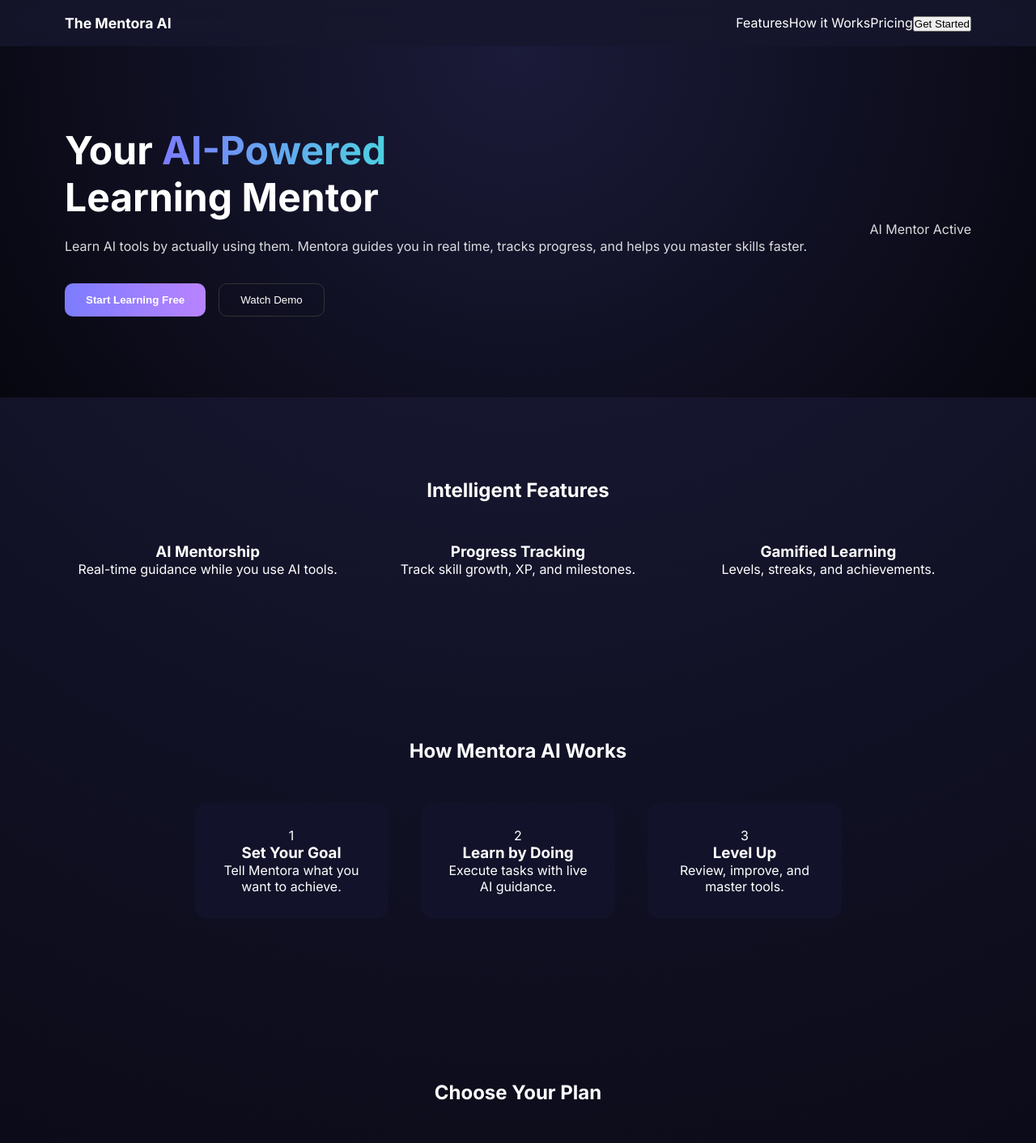
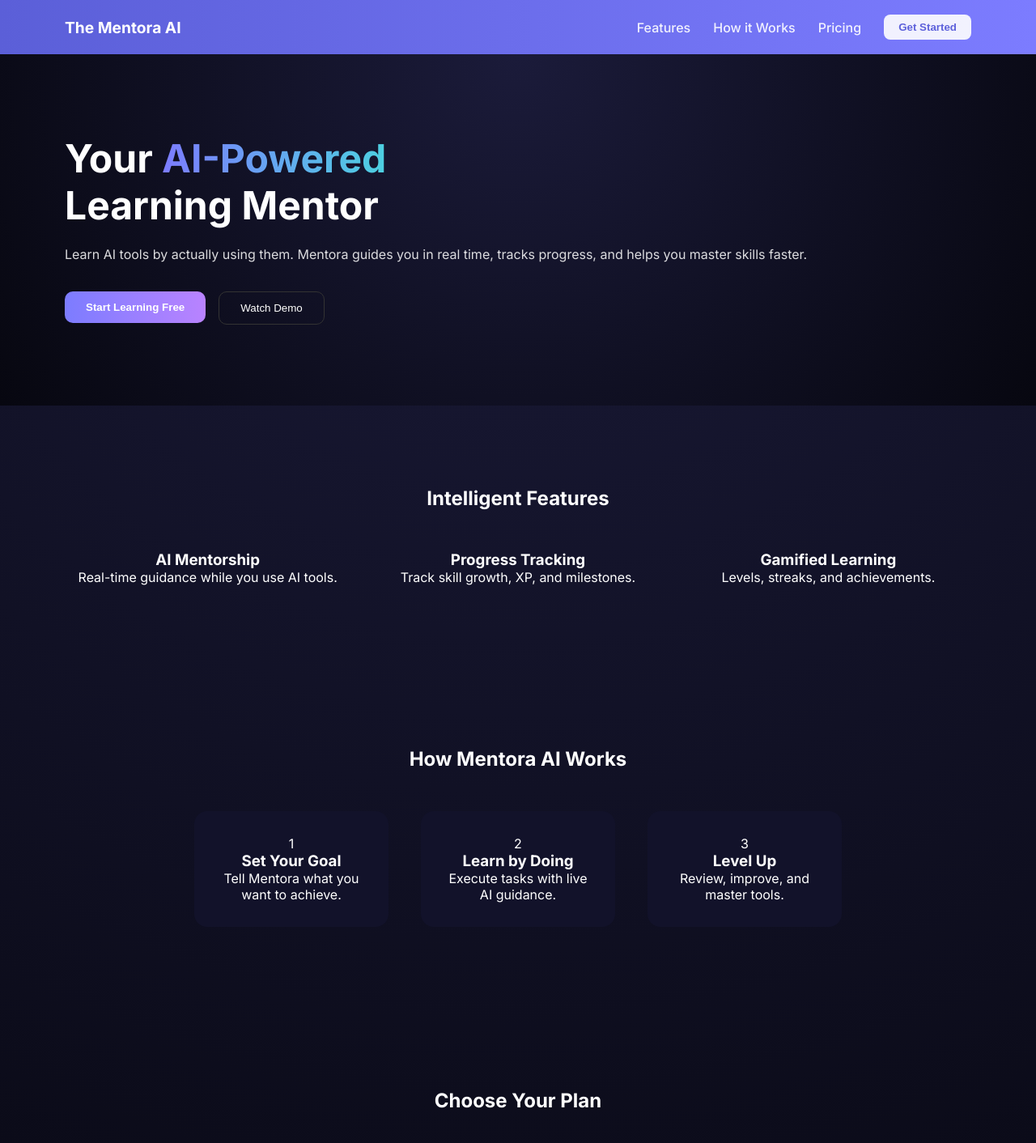
Before and after one commit to Neel24orion/AIBoomiMentora, a Next.js app in the folder frontend/: page / in a window 1280 px wide. Shown: the top 1412 px of the page at 81% size. Built offline with nearby package versions, Linux system fonts and the light colour scheme.

Commit message:
Added navbar

```diff
--- a/frontend/src/app/page.js
+++ b/frontend/src/app/page.js
@@ -1,31 +1,31 @@
+import Link from "next/link";
+import Navbar from "../components/Navbar";
+
 export default function Home() {
   return (
     <main>
 
-      {/* NAVBAR */}
-      <nav className="navbar">
-        <div className="logo">The Mentora AI</div>
-        <div className="nav-links">
-          <a>Features</a>
-          <a>How it Works</a>
-          <a>Pricing</a>
-          <button className="nav-cta">Get Started</button>
-        </div>
-      </nav>
+      {/* NAVBAR (FROM COMPONENTS) */}
+      <Navbar />
 
       {/* HERO */}
       <section className="hero">
         <div className="hero-left">
           <h1>
-            Your <span>AI-Powered</span><br />Learning Mentor
+            Your <span>AI-Powered</span>
+            <br />
+            Learning Mentor
           </h1>
+
           <p>
             Learn AI tools by actually using them. Mentora guides you
             in real time, tracks progress, and helps you master skills faster.
           </p>
 
           <div className="hero-actions">
-            <button className="primary">Start Learning Free</button>
+            <Link href="/home">
+              <button className="primary">Start Learning Free</button>
+            </Link>
             <button className="secondary">Watch Demo</button>
           </div>
         </div>
@@ -33,7 +33,7 @@ export default function Home() {
         <div className="hero-right">
           <div className="mentor-card">
             <div className="mentor-glow" />
-            <p> AI Mentor Active</p>
+            <p></p>
           </div>
         </div>
       </section>
@@ -41,43 +41,77 @@ export default function Home() {
       {/* FEATURES */}
       <section className="features">
         <h2>Intelligent Features</h2>
+
         <div className="feature-grid">
-          <Feature title="AI Mentorship" text="Real-time guidance while you use AI tools." />
-          <Feature title="Progress Tracking" text="Track skill growth, XP, and milestones." />
-          <Feature title="Gamified Learning" text="Levels, streaks, and achievements." />
+          <Feature
+            title="AI Mentorship"
+            text="Real-time guidance while you use AI tools."
+          />
+          <Feature
+            title="Progress Tracking"
+            text="Track skill growth, XP, and milestones."
+          />
+          <Feature
+            title="Gamified Learning"
+            text="Levels, streaks, and achievements."
+          />
         </div>
       </section>
 
       {/* HOW IT WORKS */}
       <section className="steps">
         <h2>How Mentora AI Works</h2>
+
         <div className="step-grid">
-          <Step n="1" t="Set Your Goal" d="Tell Mentora what you want to achieve." />
-          <Step n="2" t="Learn by Doing" d="Execute tasks with live AI guidance." />
-          <Step n="3" t="Level Up" d="Review, improve, and master tools." />
+          <Step
+            n="1"
+            t="Set Your Goal"
+            d="Tell Mentora what you want to achieve."
+          />
+          <Step
+            n="2"
+            t="Learn by Doing"
+            d="Execute tasks with live AI guidance."
+          />
+          <Step
+            n="3"
+            t="Level Up"
+            d="Review, improve, and master tools."
+          />
         </div>
       </section>
 
       {/* PRICING */}
       <section className="pricing">
         <h2>Choose Your Plan</h2>
+
         <div className="pricing-grid">
-          <Price title="Basic" price="$0" features={["5 AI sessions", "Basic tracking"]} />
+          <Price
+            title="Freemium"
+            price="₹0"
+            features={["5 AI sessions", "Basic tracking"]}
+          />
           <PricePro />
-          <Price title="Enterprise" price="$99" features={["Teams", "Custom AI", "Support"]} />
+          <Price
+            title="Enterprise"
+            price="$99"
+            features={["Teams", "Custom AI", "Support"]}
+          />
         </div>
       </section>
 
       {/* FOOTER */}
       <footer>
-        <p>©️ 2026 The Mentora AI a product by SnehalAnand Techventures.</p>
+        <p>© 2026 The Mentora AI a product by SnehalAnand Techventures.</p>
       </footer>
 
     </main>
   );
 }
 
-/* COMPONENTS */
+/* ===================== */
+/* COMPONENTS (LOCAL)    */
+/* ===================== */
 
 function Feature({ title, text }) {
   return (
@@ -103,8 +137,14 @@ function Price({ title, price, features }) {
     <div className="price-card">
       <h3>{title}</h3>
       <h1>{price}</h1>
-      {features.map((f) => <p key={f}>✓ {f}</p>)}
-      <button className="secondary">Get Started</button>
+
+      {features.map((f) => (
+        <p key={f}>✓ {f}</p>
+      ))}
+
+      <Link href="/home">
+        <button className="secondary">Get Started</button>
+      </Link>
     </div>
   );
 }
@@ -117,7 +157,10 @@ function PricePro() {
       <p>✓ Unlimited AI sessions</p>
       <p>✓ Advanced analytics</p>
       <p>✓ Priority support</p>
-      <button className="primary">Start Free Trial</button>
+
+      <Link href="/home">
+        <button className="primary">Start Free Trial</button>
+      </Link>
     </div>
   );
 }
--- a/frontend/src/components/Navbar.js
+++ b/frontend/src/components/Navbar.js
@@ -0,0 +1,20 @@
+import Link from "next/link";
+import styles from "./Navbar.module.css";
+
+export default function Navbar() {
+  return (
+    <nav className={styles.navbar}>
+      <div className={styles.logo}>The Mentora AI</div>
+
+      <div className={styles.navLinks}>
+        <a>Features</a>
+        <a>How it Works</a>
+        <a>Pricing</a>
+
+        <Link href="/home">
+          <button className={styles.cta}>Get Started</button>
+        </Link>
+      </div>
+    </nav>
+  );
+}
--- /dev/null
+++ b/frontend/src/components/Navbar.module.css
@@ -0,0 +1,42 @@
+.navbar {
+  width: 100%;
+  padding: 18px 80px;
+  display: flex;
+  justify-content: space-between;
+  align-items: center;
+  background: linear-gradient(90deg, #5b5fd8, #7c7cff);
+  color: white;
+}
+
+.logo {
+  font-size: 1.2rem;
+  font-weight: 700;
+}
+
+.navLinks {
+  display: flex;
+  align-items: center;
+  gap: 28px;
+}
+
+.navLinks a {
+  cursor: pointer;
+  opacity: 0.9;
+  font-weight: 500;
+}
+
+.cta {
+  background: white;
+  color: #5b5fd8;
+  border: none;
+  padding: 8px 18px;
+  border-radius: 8px;
+  font-weight: 600;
+  cursor: pointer;
+  transition: transform 0.2s ease, box-shadow 0.2s ease;
+}
+
+.cta:hover {
+  transform: translateY(-2px);
+  box-shadow: 0 8px 20px rgba(0, 0, 0, 0.2);
+}
```
